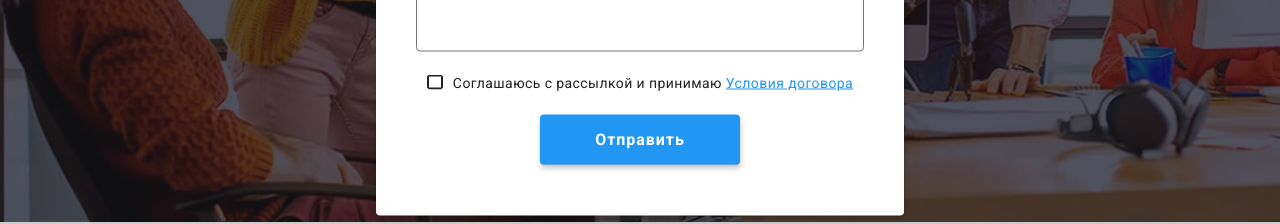
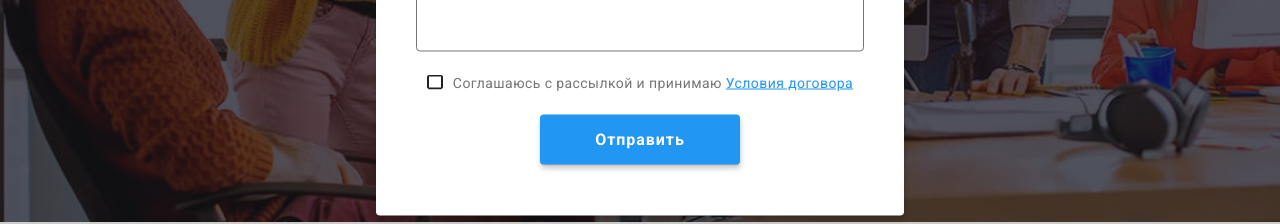
Before and after one commit to IntersnackUkraine/-goit-markup-hw-06, a plain HTML site: page index.html in a window 1280 px wide. Both pictures are taken after a click on the button "Заказать услугу". Shown: the part 475-699 px from the top of the page. Drawn offline with nearby package versions, Linux system fonts and the light colour scheme.

Commit message:
цвет текста

```diff
--- a/css/styles.css
+++ b/css/styles.css
@@ -881,6 +881,7 @@ color: var(--primary-text-color);
     cursor: pointer;
     justify-content: center;
     align-items: center;
+    color: var(--primary-text-color);
 }
 .modal-form-check:focus ~ .modal-form-check-desc {
     color: var(--logo-color-blue-blue);
```
